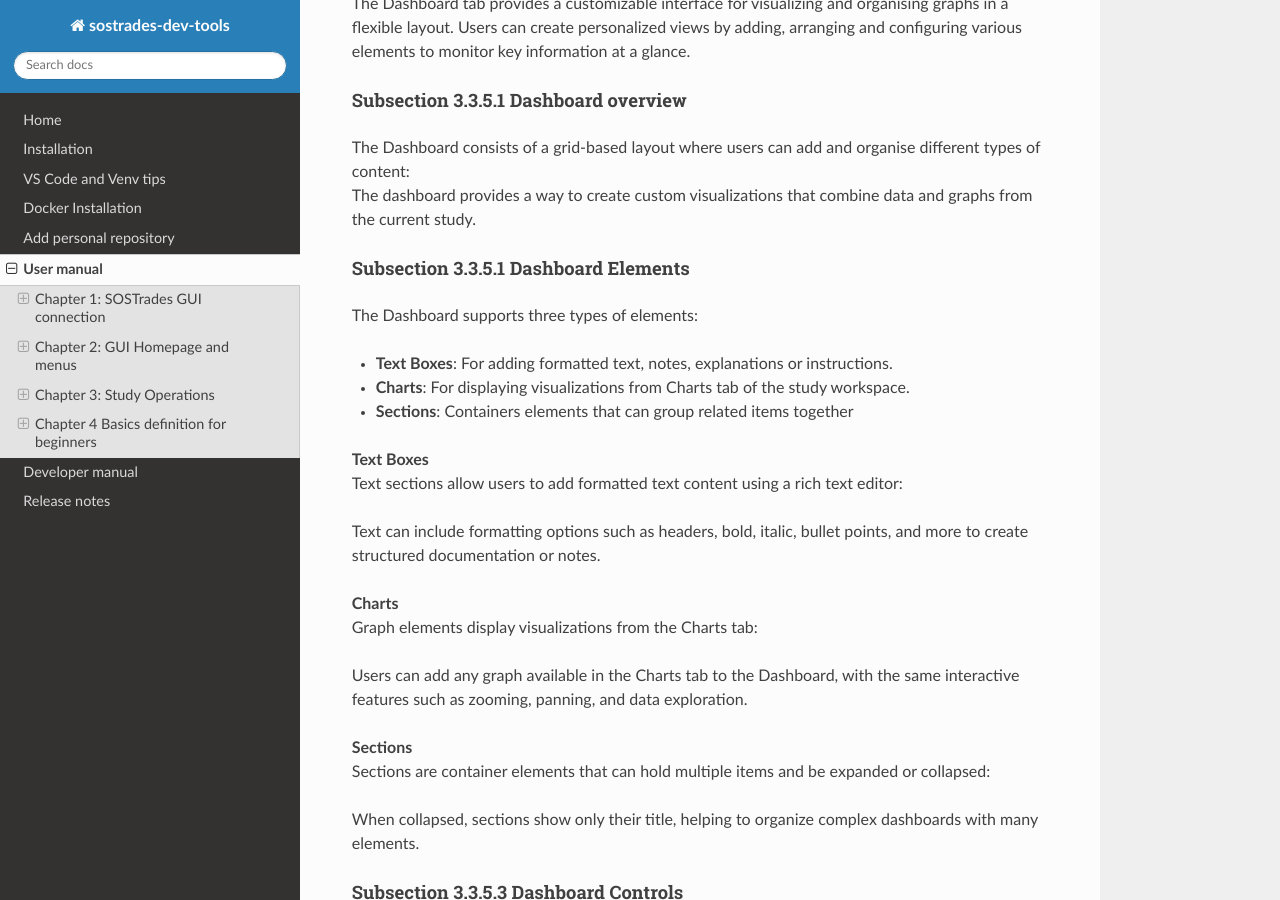
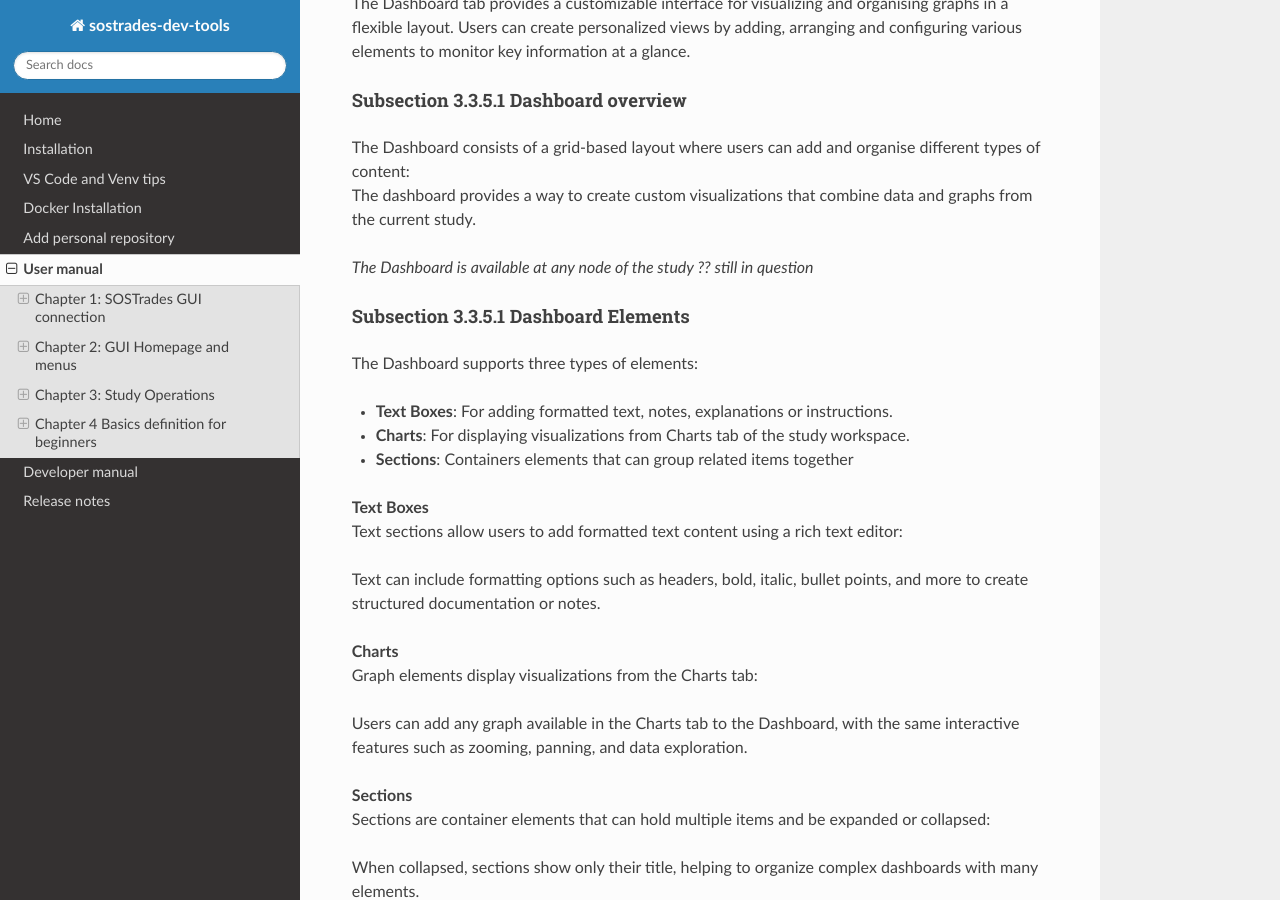
Before and after one commit to os-climate/sostrades-dev-tools, a Sphinx documentation site: the page built from docs/source/user_manual.md, in a window 1280 px wide and 900 px high, scrolled down 41104 px. Built offline with Sphinx 7.4.7 and the Read the Docs theme 3.1.0, drawn with Linux system fonts in a browser that asks for light colours; some of the changed text lies outside the part shown.

Commit message:
V0.1 dashboard's documentation

```diff
--- a/docs/source/user_manual.md
+++ b/docs/source/user_manual.md
@@ -573,7 +573,7 @@
 The Dashboard consists of a grid-based layout where users can add and organise different types of content: <br>
 The dashboard provides a way to create custom visualizations that combine data and graphs from the current study.
 
-[//]: # (The Dashboard is available at any node of the study ?? still in question)
+*The Dashboard is available at any node of the study ?? still in question*
 
 #### Subsection 3.3.5.1 Dashboard Elements
 The Dashboard supports three types of elements:
@@ -644,9 +644,9 @@
 - Resizing elements
 - Expanding or collapsing sections
 
-[//]: # (#### Subsection 3.3.5.7 Dashboard Export)
+#### Subsection 3.3.5.7 Dashboard Export
 
-[//]: # (#### Subsection 3.3.5.8 Dashboard Use Cases)
+#### Subsection 3.3.5.8 Dashboard Use Cases
 
 ### Section 3.4 Display bar
 This is the display bar of a study: <br>
```
